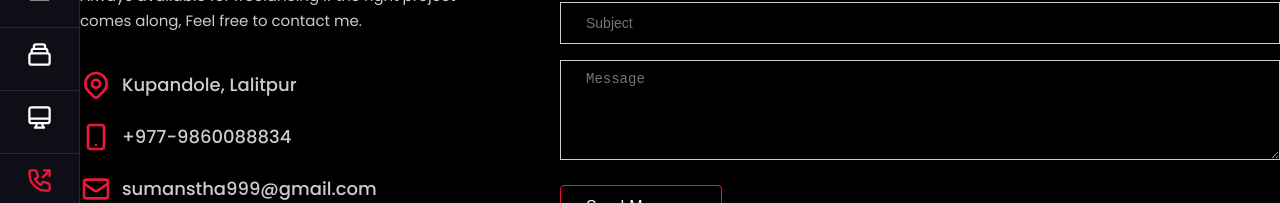
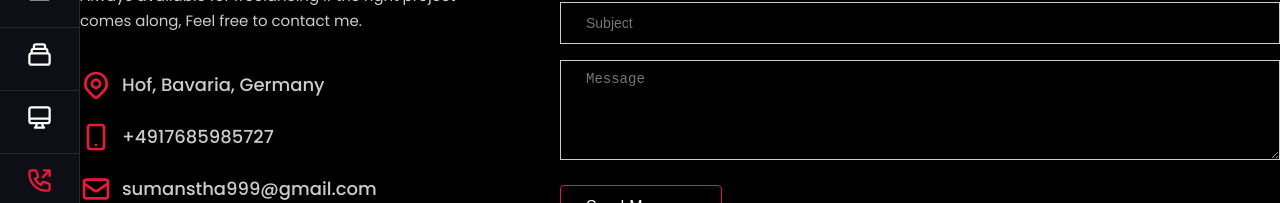
Before and after one commit to sumancfc/react-next-portfolio, a Next.js app: page /contact-me in a window 1280 px wide. Shown: the part 223-426 px from the top of the page. Built offline with nearby package versions, Linux system fonts and the light colour scheme.

Commit message:
build project

```diff
--- a/components/TopHeader.js
+++ b/components/TopHeader.js
@@ -2,7 +2,7 @@ const TopHeader = () => {
   return (
     <div className='home-top d-flex justify-between'>
       <div className='information'>
-        <a href='tel:+977-9860088834'>+977-9860088834</a>
+        <a href='tel:+4917685985727'>+4917685985727</a>
         <a href='mailto:sumanstha999@gmail.com'>sumanstha999@gmail.com</a>
       </div>
       <div className='language'>
--- a/data/contacts.js
+++ b/data/contacts.js
@@ -1,12 +1,12 @@
 export const contacts = [
   {
     id: "1",
-    info: "Kupandole, Lalitpur",
+    info: "Hof, Bavaria, Germany",
     icon: "LocationMarkerIcon",
   },
   {
     id: "2",
-    info: "+977-9860088834",
+    info: "+4917685985727",
     icon: "DeviceMobileIcon",
   },
   {
```
Also changed, not shown: public/img/home-banner.png.
